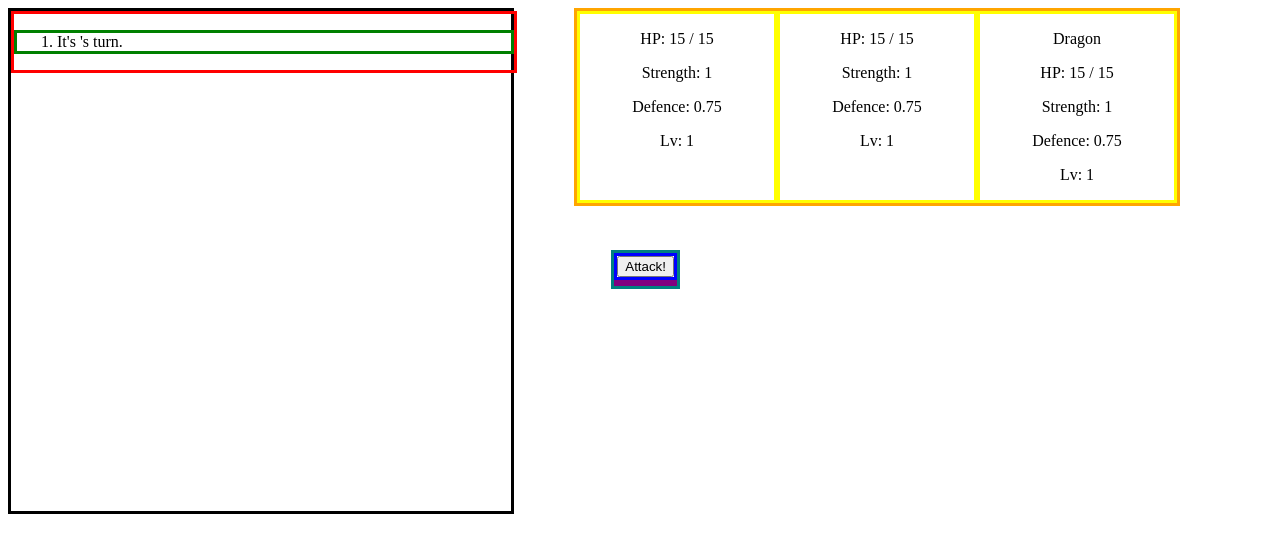
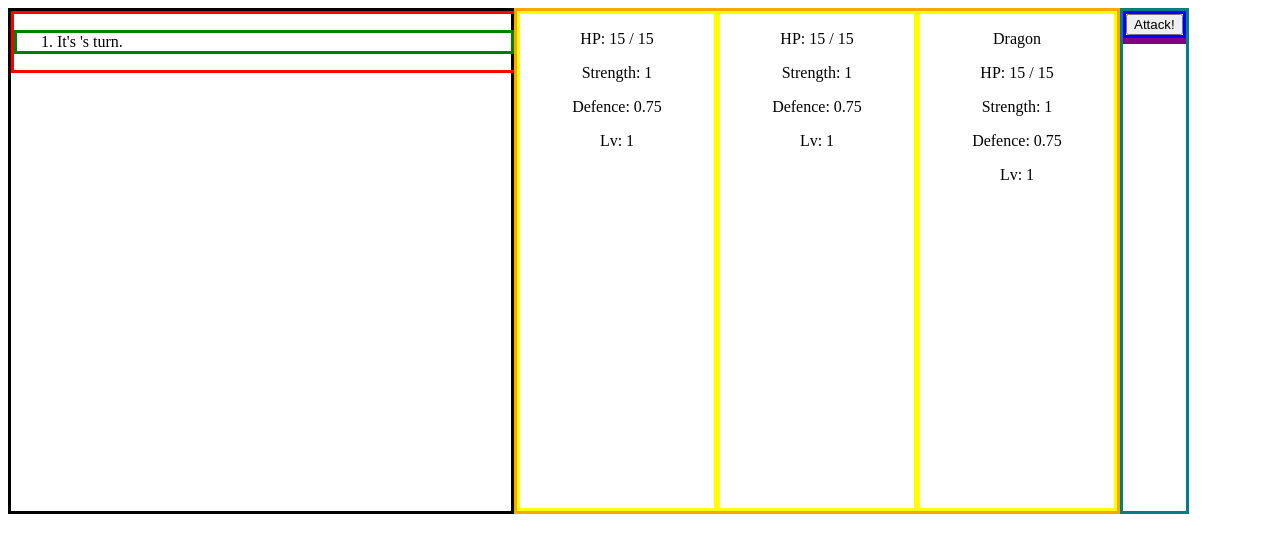
Before and after one commit to NeilwHartley/miniwizgame, a plain HTML site: page index.html in a window 1280 px wide. Both pictures are taken after a click on the button "Play!". Drawn offline with Linux system fonts and the light colour scheme.

Commit message:
Fixes to Joes comments

```diff
--- a/Character.js
+++ b/Character.js
@@ -5,10 +5,11 @@ class Character {
 	static hpMulti = 15;
 	static healMulti = 0.2;
 	static expDivider = 10;
+	name = null;
 
+	constructor (playerInput) {
 
-	constructor () {
-
+		this.name = playerInput;
 		this.setExp(0);
 		this.setCurrenthp(this.getMaxhpStat());
 	}
--- a/Gamejs.js
+++ b/Gamejs.js
@@ -1,34 +1,36 @@
 class Game {
 
-	playerList = null;
-	i = 0;	// Far too generic a name for a class variable - what does it represent?
-	//**** may not be needed.
-	currentPlayerIndex = 0;
-	whenPlayerStatsUpdate = null;
+	whenPlayer1StatsUpdate = null;
+	whenPlayer2StatsUpdate = null;
+	whenEnemyStatsUpdate = null;
 	whenCurrentPlayerChanges = null;
 	whenPlayerAttacks = null;
+	currentTurnPlayer = null;
+	enemy = null;
+	player1 = null;
+	player2 = null;
 
-	constructor () {
+	constructor (player1Input, player2Input) {
 
 		console.log("gameCreated");
-		this.playerList = [];
-		//You will always create and push two character at the start of every concievable game?
-		// Thats a bit too restrictive I think... maybe we should pass the characters in as arguments to the constructor.
-		//**** I don't see how that solves the issue of forcing two characters being created?
-		//**** Also idea is always 2 characters. unbound enemies
-		this.playerList.push(new Character());
-		this.playerList.push(new Character());
+		this.player1 = new Character(player1Input);
+		this.player2 = new Character(player2Input);
+		this.currentTurnPlayer = this.player1;
 	}
 
-	/* createPlayer () {
+	setWhenPlayer1StatsUpdateCallback (callback) {
 
-		this.playerList.push(new Character());
+		this.whenPlayer1StatsUpdate = callback;
 	}
-	*/
 
-	setWhenPlayerStatsUpdateCallback (callback) {
+	setWhenPlayer2StatsUpdateCallback (callback) {
 
-		this.whenPlayerStatsUpdate = callback;
+		this.whenPlayer2StatsUpdate = callback;
+	}
+
+	setWhenEnemyStatsUpdateCallback (callback) {
+
+		this.whenEnemyStatsUpdate = callback;
 	}
 
 	setWhenCurrentPlayerChangesCallback (callback) {
@@ -41,91 +43,50 @@ class Game {
 		this.whenPlayerAttacks = callback;
 	}
 
-	setPlayerName (name) {
+	createEnemy (enemyType) {
 
-		/*
-			This is a really hooky method.
-			We maintain a method specific cursor called i on the object to know which names weve set
-			on the characters?
-			I think we want to pass those names into the characters directly rather than have game deal with the names.
-			Character names are specific to character. Game shouldnt be touching them except maybe at creation (constructor)
-			if you rework the way that constructor handles the characters tho, because there are issues there i think too, this may not be necessary.
-		*/
-
-		//**** I agree this is hooky, will look at after constructor.
-		this.playerList[this.i].setName(name);
-		console.log(this.playerList[this.i]);
-		this.i++;
+		this.enemy = new Character(enemyType);
 	}
 
-	getPlayer (name) {
+	setCurrentTurnPlayer () {
 
-		for (let i=0; i<this.playerList.length; i++) {
-
-			if (this.playerList[i].name === name) {
-
-				return this.playerList[i];
-			}
+		if (this.getCurrentTurnPlayer() === this.player1) {
+			this.currentTurnPlayer = this.player2;
+		} else if (this.getCurrentTurnPlayer() === this.player2) {
+			this.currentTurnPlayer = this.enemy;
+		} else {
+			this.currentTurnPlayer = this.player1;
 		}
 	}
 
-	//Im ok with this for now, can be built upon.
-	//**** I'm not ok with it really. I don't think enemies should go in the same list.
-	createEnemy () {
+	getCurrentTurnPlayer () {
 
-		this.playerList.push(new Character());
+		return this.currentTurnPlayer;
 	}
 
-	controlTurn () {
+	updateCharacterIcons () {
 
-		this.getCurrentPlayer(this.currentPlayerIndex);
-		this.currentPlayerIndex++;
-		if (this.currentPlayerIndex > (this.playerList.length - 1)) {
-			this.currentPlayerIndex = 0;
-		}
-
-		this.whenPlayerStatsUpdate(this.getCurrentPlayer(0), this.getCurrentPlayer(1));
-	}
-
-	//Good.
-	getCurrentPlayer (index) {
-
-		console.log(this.playerList[index]);
-		return this.playerList[index];
-
-	}
-
-	updatePlayerIcons () {
-
-		//This implementation assumes an importance of the first two players... too specific for an unbounded player list.
-		//**** Don't really want unbounded players. 2 players, unbounded enemies.
-		this.whenPlayerStatsUpdate(this.getCurrentPlayer(0), this.getCurrentPlayer(1));
+		this.whenPlayer1StatsUpdate(this.player1);
+		this.whenPlayer2StatsUpdate(this.player2);
+		this.whenEnemyStatsUpdate(this.enemy);
 	}
 
 	attack () {
 
-		console.log("attack");
-
-		let attacker = this.getCurrentPlayer(this.currentPlayerIndex);
-
-		this.playerList[2].attack(attacker); //Only attacks Dragon for test purpose
-
-		//These look ok for now, except for updatePlayerIcons which looks a bit confused...
+		this.enemy.attack(this.getCurrentTurnPlayer());
 		this.whenPlayerAttacks();
-		this.updatePlayerIcons();
-		this.controlTurn();
-		this.whenCurrentPlayerChanges()
-
-
+		this.updateCharacterIcons();
+		this.setCurrentTurnPlayer();
+		this.whenCurrentPlayerChanges();
 	}
 
 	getPlayerIconsHTML () {
 
 		return `
 		<div id="playerIconContainer">
-		<div id="player1" class="playerIcon"></div>
-		<div id="player2" class="playerIcon"></div>
-		<div id="player3" class="playerIcon"></div>
+		<div id="player1Icon" class="playerIcon"></div>
+		<div id="player2Icon" class="playerIcon"></div>
+		<div id="enemyIcon" class="playerIcon"></div>
 		</div>
 		`
 	}
@@ -139,9 +100,9 @@ class Game {
  		</div>
  		</div>
  		<div id="playerIconContainer">
-		<div id="player1" class="playerIcon"></div>
-		<div id="player2" class="playerIcon"></div>
-		<div id="player3" class="playerIcon"></div>
+		<div id="player1Icon" class="playerIcon"></div>
+		<div id="player2Icon" class="playerIcon"></div>
+		<div id="enemyIcon" class="playerIcon"></div>
 		</div>
 		<div id="buttonContainer">
 		<div id="controlsContainer"></div>
@@ -163,15 +124,14 @@ class Game {
 
 		//**** Indeed. I have added a method in Character to return the attack damage. However can't amend below as dragon still in playerList.
 		return `
-		<li>${this.playerList[this.currentPlayerIndex].getName()} attacks ${this.playerList[2].getName()} for ${this.playerList[this.currentPlayerIndex].getStrengthStat() - this.playerList[2].getDefenceStat()} points.
+		<li>${this.getCurrentTurnPlayer().getName()} attacks ${this.enemy.getName()} for ${this.enemy.calculateAttackDamage(this.getCurrentTurnPlayer())} points.
 		`
 	}
 
 	getCurrentPlayerTurnHTML () {
 
-		//Good
 		return `
-			<li>It's ${this.playerList[this.currentPlayerIndex].getName()}'s turn.</li>
+			<li>It's ${this.getCurrentTurnPlayer().getName()}'s turn.</li>
 		`
 	}
 }
--- a/style.css
+++ b/style.css
@@ -12,11 +12,15 @@
 	text-align: center;
 }
 
+body {
+
+	display: flex;
+}
+
 #playerIconContainer {
 
 	border: solid;
 	border-color: orange;
-	position: absolute;
 	right: 100px;
 	width: 600px;
 	display: grid;
@@ -25,7 +29,6 @@
 
 #container {
 
-	position: absolute;
 	width: 500px;
 	height: 500px;
 	border: solid;
@@ -50,7 +53,6 @@
 
 	border: solid;
 	border-color: teal;
-	position: absolute;
 	top: 250px;
 	right: 600px;
 }
--- a/test.js
+++ b/test.js
@@ -1,62 +1,85 @@
-const newGame = new Game(); //I expect you will tell me off for this
 
 function createGame () {
 
+
 	const player1Name = document.getElementById("player1Input").value;
 	const player2Name = document.getElementById("player2Input").value;
+	const newGame = new Game(player1Name, player2Name);
 
 
-	//const newGame = new Game();
-	//newGame.createPlayer();
-	newGame.setPlayerName(player1Name);
-	//newGame.createPlayer();
-	newGame.setPlayerName(player2Name);
+	const updatePlayer1StatisticsIcon = function (player1) {
 
-	newGame.createEnemy();
-	newGame.setPlayerName("Dragon");
+		document.getElementById("player1Icon").innerHTML = player1.getPlayerStatisticsHTML();
+	}
+	newGame.setWhenPlayer1StatsUpdateCallback(updatePlayer1StatisticsIcon);
+
+
+
+
+	const updatePlayer2StatisticsIcon = function (player2) {
+
+		document.getElementById("player2Icon").innerHTML = player2.getPlayerStatisticsHTML();
+	}
+	newGame.setWhenPlayer2StatsUpdateCallback(updatePlayer2StatisticsIcon);
+
+
+
+
+	const updateEnemyStatisticsIcon = function (enemy) {
+
+		document.getElementById("enemyIcon").innerHTML = enemy.getPlayerStatisticsHTML();
+	}
+	newGame.setWhenEnemyStatsUpdateCallback(updateEnemyStatisticsIcon);
+
+
+
+
+	const updateGameLogWithCurrentPlayerTurn = function () {
+		document.getElementById("gameLog").innerHTML =
+		(document.getElementById("gameLog").innerHTML + newGame.getCurrentPlayerTurnHTML());
+	}
+	newGame.setWhenCurrentPlayerChangesCallback(updateGameLogWithCurrentPlayerTurn);
+
+
+
+
+	const updateGameLogWithAttackDetails = function () {
+
+		document.getElementById("gameLog").innerHTML =
+		(document.getElementById("gameLog").innerHTML + newGame.getAttackDetailsHTML());
+	}
+	newGame.setWhenPlayerAttacksCallback(updateGameLogWithAttackDetails);
+
+
+
+		newGame.createEnemy("Dragon");
+
+
+
 
 	document.body.innerHTML = newGame.getGameBuildHTML();
+
+
 	document.getElementById("gameLog").innerHTML = newGame.getCurrentPlayerTurnHTML();
 
 	document.getElementById("controlsContainer").innerHTML = newGame.getAttackButtonHTML();
 
-	updatePlayerStatisticsIcons(newGame.getPlayer(player1Name), newGame.getPlayer(player2Name));
-	//updatePlayer2Statistics(newGame.getPlayer(player2Name));
-	updatePlayer3StatisticsIcon(newGame.getPlayer("Dragon"));
+	document.getElementById("attackButton").onclick = newGame.attack.bind(newGame);
 
-	document.getElementById("attackButton").onclick = newGame.attack.bind(newGame);
+newGame.updateCharacterIcons();
 }
 
-const updatePlayerStatisticsIcons = function (player, player2) {
 
-	document.getElementById("player1").innerHTML = player.getPlayerStatisticsHTML();
 
-	document.getElementById("player2").innerHTML = player2.getPlayerStatisticsHTML();
-}
 
-newGame.setWhenPlayerStatsUpdateCallback(updatePlayerStatisticsIcons);
 
-const updatePlayer3StatisticsIcon = function (player) {
 
-	document.getElementById("player3").innerHTML = player.getPlayerStatisticsHTML();
 
-}
 
-const updateGameLogWithAttackDetails = function () {
 
-	document.getElementById("gameLog").innerHTML =
-	(document.getElementById("gameLog").innerHTML + newGame.getAttackDetailsHTML());
-}
 
-newGame.setWhenPlayerAttacksCallback(updateGameLogWithAttackDetails)
 
-const updateGameLogWithCurrentPlayerTurn = function () {
-	document.getElementById("gameLog").innerHTML =
-	(document.getElementById("gameLog").innerHTML + newGame.getCurrentPlayerTurnHTML());
 
-}
-
-newGame.setWhenCurrentPlayerChangesCallback(updateGameLogWithCurrentPlayerTurn);
 
 /*function updateGameLogWithAttackDetails () {
 
```
